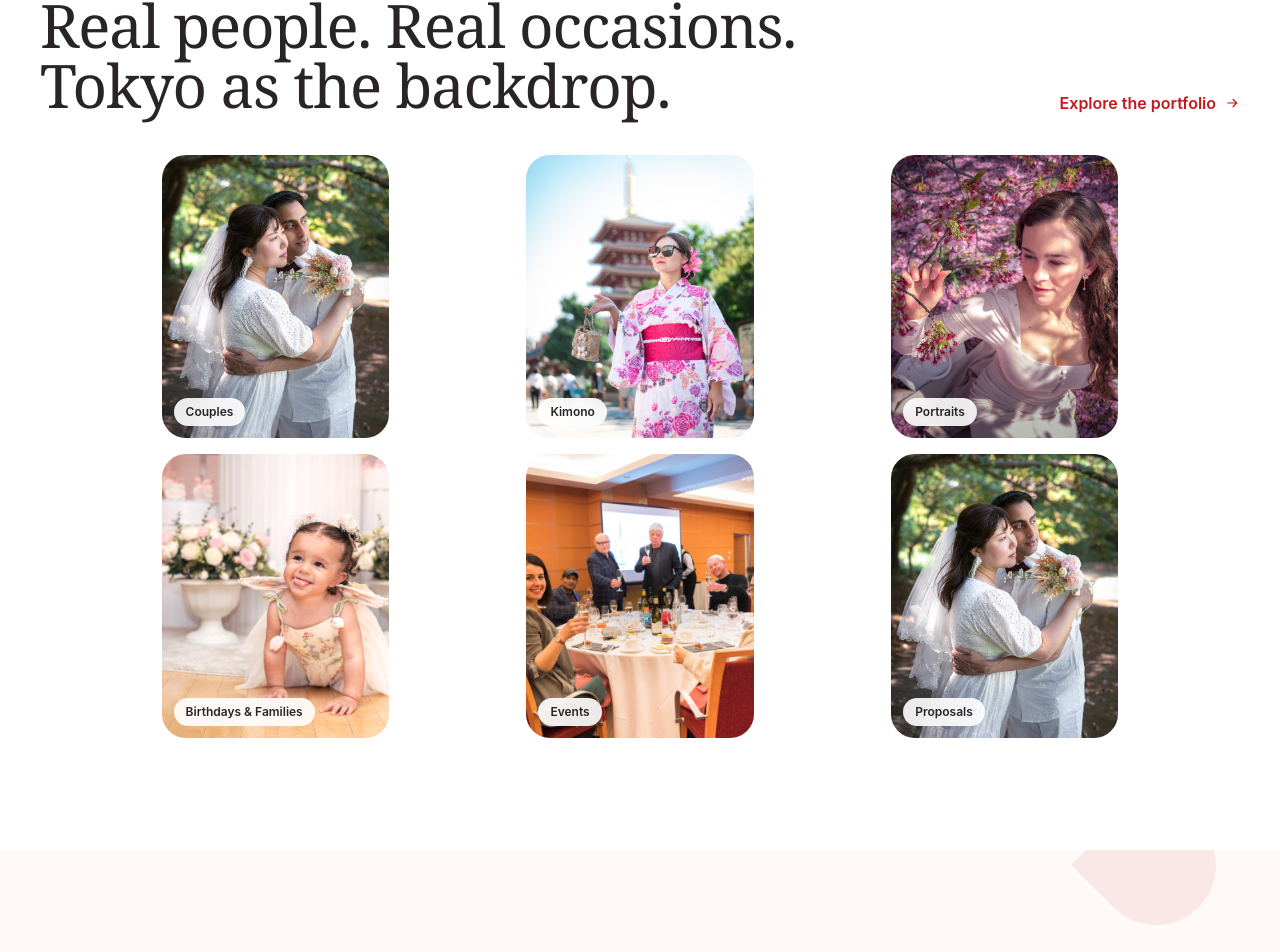
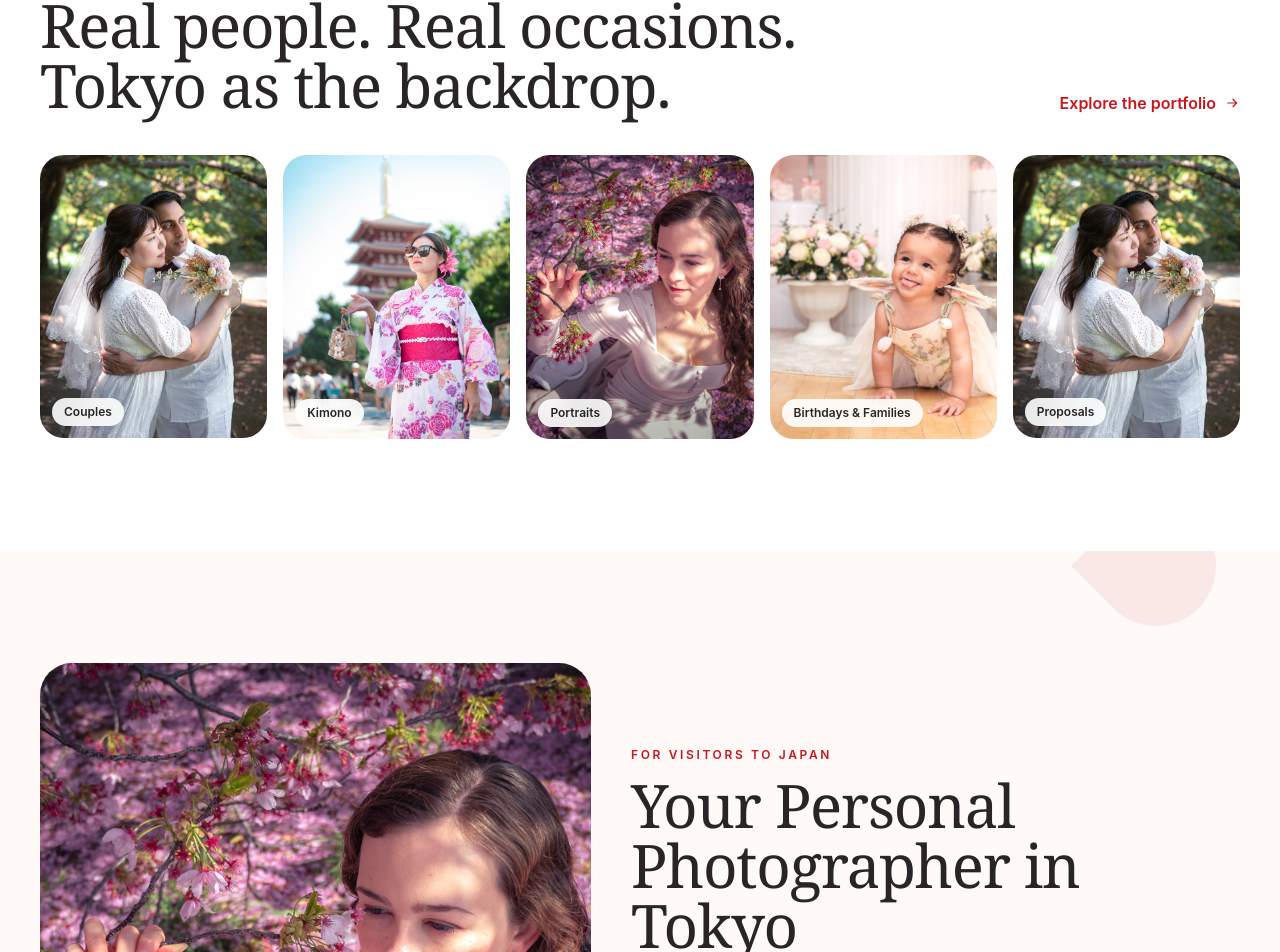
Before and after one commit to chathuras/tinaphotoV2, a Next.js app: page / in a window 1280 px wide. Shown: the part 2081-3033 px from the top of the page. Built offline with nearby package versions, Linux system fonts and the light colour scheme; no server answers.

Commit message:
Restore five-column portfolio row

```diff
--- a/components/portfolio-grid.tsx
+++ b/components/portfolio-grid.tsx
@@ -8,16 +8,16 @@ const portfolioItems=[
  {src:assetPath('/images/kimono-tokyo.jpeg'),alt:'Kimono portrait with a traditional Tokyo landmark in the background',category:'Kimono'},
  {src:assetPath('/images/cherry-blossom-portrait.jpeg'),alt:'Seasonal portrait among cherry blossoms in Tokyo',category:'Portraits'},
  {src:assetPath('/images/birthday-family.jpeg'),alt:'Baby birthday portrait at an indoor celebration',category:'Birthdays & Families'},
- {src:assetPath('/images/event-photography.jpeg'),alt:'Guests photographed during a dinner event',category:'Events'},
+//  {src:assetPath('/images/event-photography.jpeg'),alt:'Guests photographed during a dinner event',category:'Events'},
  {src:assetPath('/images/couple-prewedding.jpeg'),alt:'Tokyo couple portrait representing proposal photography sessions',category:'Proposals'},
 ]
 export function PortfolioGrid({compact=false}:{compact?:boolean}){
  const [active,setActive]=useState<number|null>(null)
  const items=portfolioItems
  return <>
-  <div className={`grid gap-4 ${compact?'sm:grid-cols-2 lg:grid-cols-[repeat(3,calc(20%-0.8rem))] lg:justify-evenly':'sm:grid-cols-2 lg:grid-cols-3'}`}>
+  <div className={`grid gap-4 ${compact?'sm:grid-cols-2 lg:grid-cols-5':'sm:grid-cols-2 lg:grid-cols-3'}`}>
    {items.map((item,i)=><button key={item.category} onClick={()=>setActive(i)} className="group relative aspect-[4/5] overflow-hidden rounded-3xl bg-blush text-left" aria-label={`Open ${item.category} photograph`}>
-    <Image src={item.src} alt={item.alt} fill sizes={compact?'(min-width:640px) 33vw,100vw':'(min-width:1024px) 33vw,50vw'} className="object-cover transition duration-700 group-hover:scale-[1.02]" loading={i>1?'lazy':'eager'} />
+    <Image src={item.src} alt={item.alt} fill sizes={compact?'(min-width:1024px) 20vw,50vw':'(min-width:1024px) 33vw,50vw'} className="object-cover transition duration-700 group-hover:scale-[1.02]" loading={i>1?'lazy':'eager'} />
     <span className="absolute bottom-3 left-3 rounded-full bg-white/90 px-3 py-1.5 text-xs font-semibold backdrop-blur">{item.category}</span>
    </button>)}
   </div>
```
